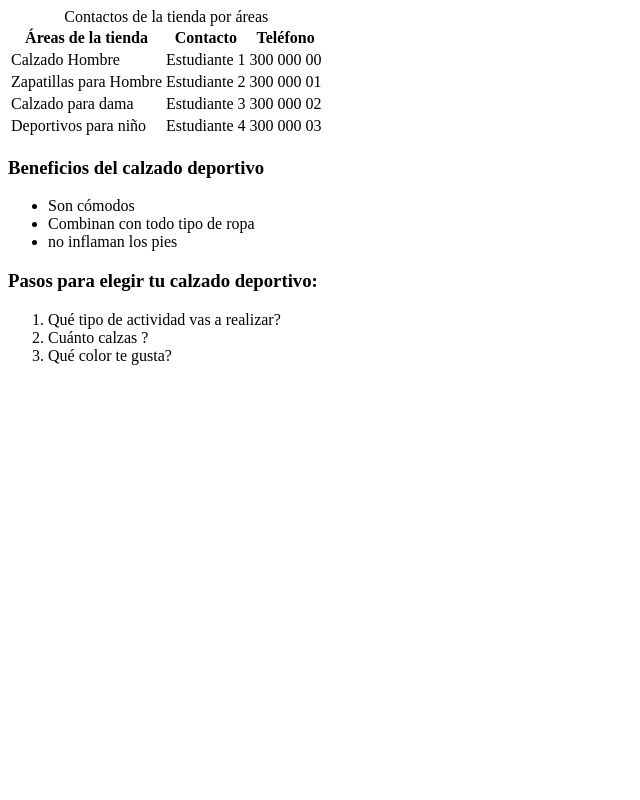
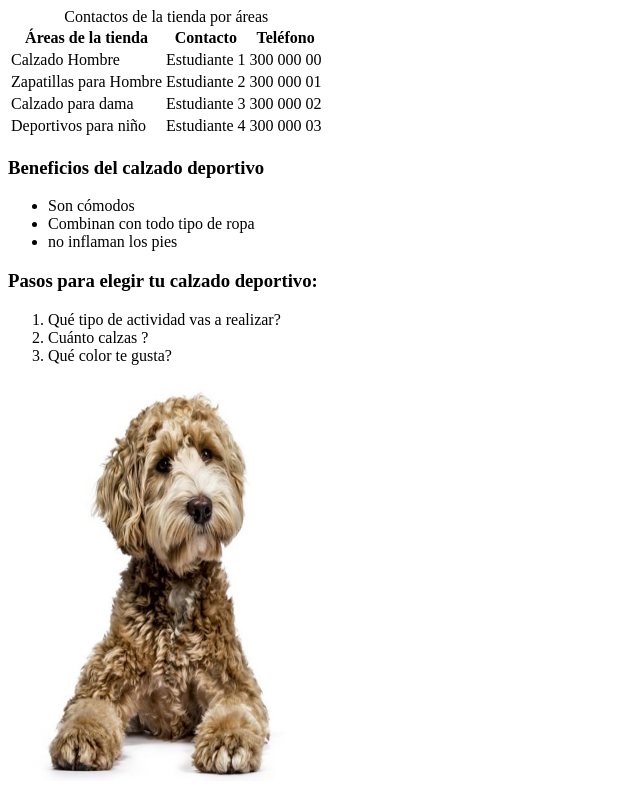
Before and after one commit to vh2346/P65, a plain HTML site: page index.html in a window 1280 px wide. Shown: the whole page, without its empty margins (0-640 px from the left). Drawn offline with Linux system fonts and the light colour scheme.

Commit message:
Estado 4: Imagen añadida

```diff
--- a/index.html
+++ b/index.html
@@ -56,7 +56,7 @@
         <li>Cuánto calzas ?</li>
         <li>Qué color te gusta?</li>
     </ol>
-
-
+    <!-- Estado 4 -->
+    <img src="labredoodle.jpg" alt="Perro" width="400" height="400"> <br/>
 </body>
 </html>
```
Also changed, not shown: labredoodle.jpg (added).
